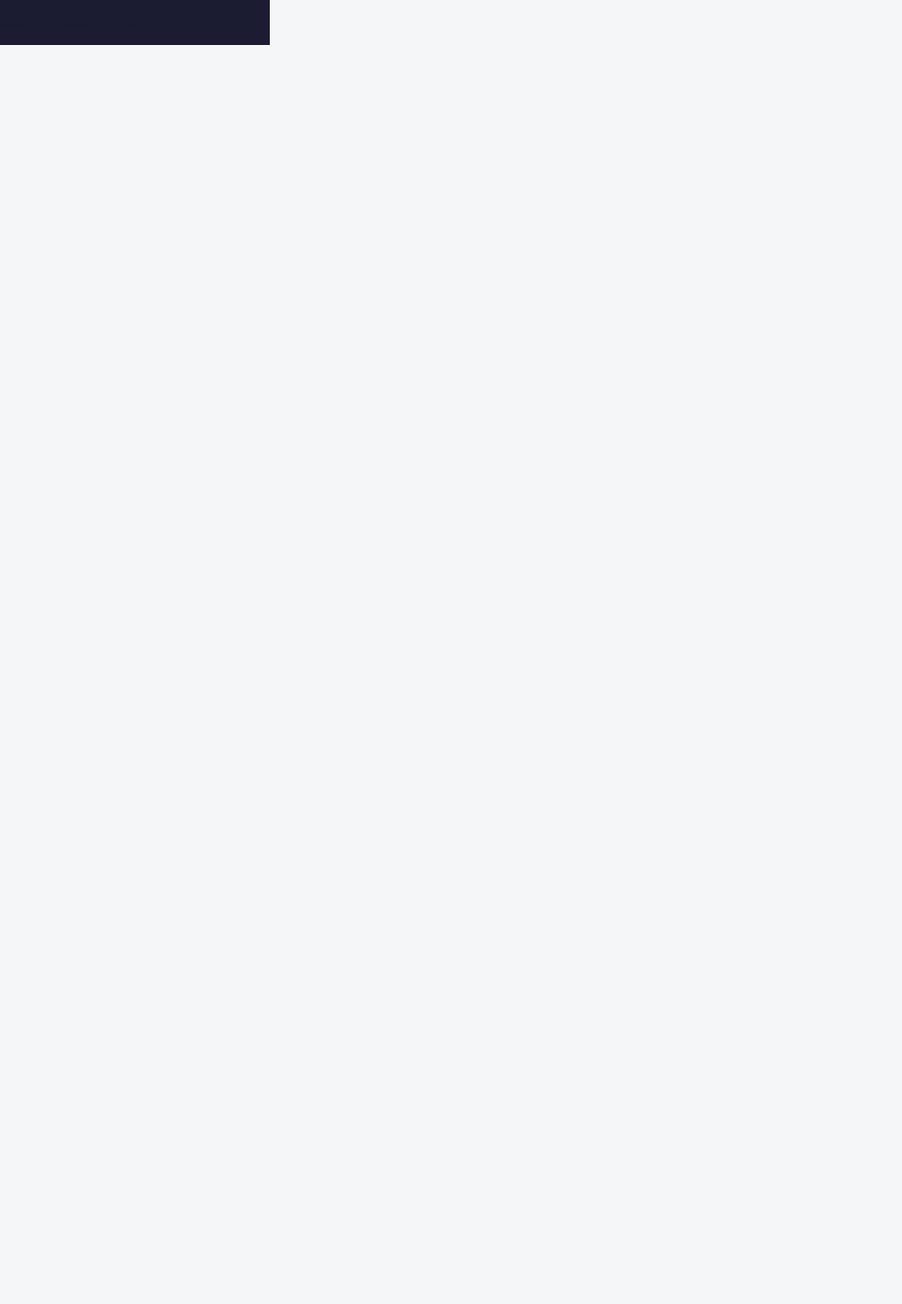
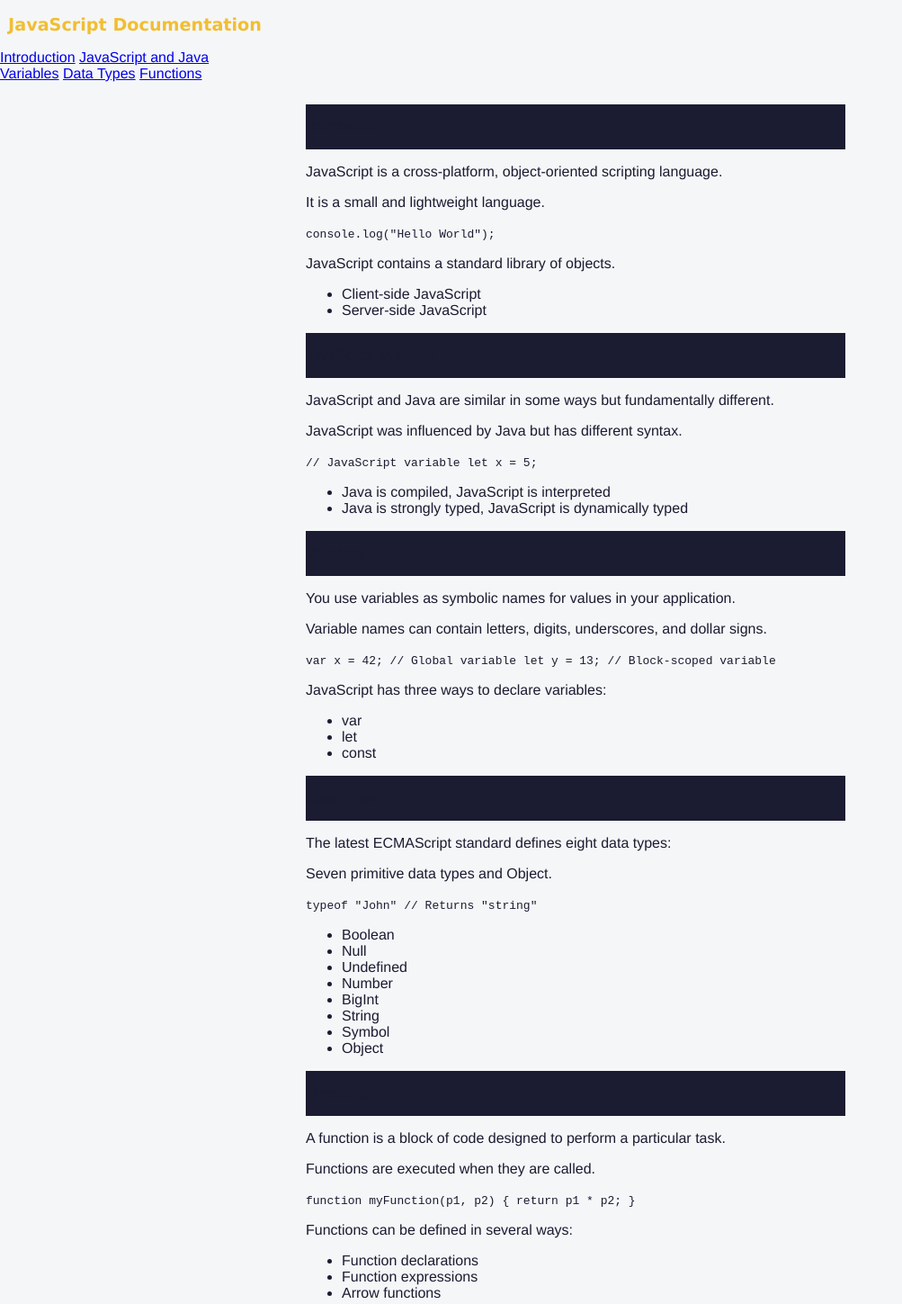
Before and after one commit to diogocarrola/freecodecamp-projects, a plain HTML site: page responsive-web-design/technical-documentation-page/index.html in a window 1280 px wide. Shown: the whole page at 90% size, without its empty margins (0-1003 px from the left). Before the commit the page ends 800 px from the top, so only its background shows below. Drawn offline with Linux system fonts and the light colour scheme; files that its build step writes are made by us from their sources.

Commit message:
Update HTML structure and content for JavaScript Documentation Page

```diff
--- a/responsive-web-design/technical-documentation-page/index.html
+++ b/responsive-web-design/technical-documentation-page/index.html
@@ -3,17 +3,104 @@
 <head>
     <meta charset="UTF-8">
     <meta name="viewport" content="width=device-width, initial-scale=1.0">
-    <title>Technical Documentation</title>
+    <title>JavaScript Documentation</title>
     <link rel="stylesheet" href="styles.css">
 </head>
 <body>
-    <nav id="navbar">
-        <header>Documentation Topics</header>
-        <!-- Navigation links will go here -->
+    <nav id="navbar" role="navigation" aria-label="Main navigation">
+        <h1>JavaScript Documentation</h1>
+        <a class="nav-link" href="#Introduction">Introduction</a>
+        <a class="nav-link" href="#JavaScript_and_Java">JavaScript and Java</a>
+        <a class="nav-link" href="#Variables">Variables</a>
+        <a class="nav-link" href="#Data_Types">Data Types</a>
+        <a class="nav-link" href="#Functions">Functions</a>
     </nav>
 
     <main id="main-doc">
-        <!-- Sections will go here -->
+        <section class="main-section" id="Introduction">
+            <header>Introduction</header>
+            <p>JavaScript is a cross-platform, object-oriented scripting language.</p>
+            <p>It is a small and lightweight language.</p>
+            <code>console.log("Hello World");</code>
+            <p>JavaScript contains a standard library of objects.</p>
+            <ul>
+                <li>Client-side JavaScript</li>
+                <li>Server-side JavaScript</li>
+            </ul>
+        </section>
+
+        <section class="main-section" id="JavaScript_and_Java">
+            <header>JavaScript and Java</header>
+            <p>JavaScript and Java are similar in some ways but fundamentally different.</p>
+            <p>JavaScript was influenced by Java but has different syntax.</p>
+            <code> // JavaScript variable
+                let x = 5;</code>
+            <ul>
+                <li>Java is compiled, JavaScript is interpreted</li>
+                <li>Java is strongly typed, JavaScript is dynamically typed</li>
+            </ul>
+        </section>
+
+        <section class="main-section" id="Variables">
+            <header>Variables</header>
+            <p>You use variables as symbolic names for values in your application.</p>
+            <p>Variable names can contain letters, digits, underscores, and dollar signs.</p>
+            <code>var x = 42; // Global variable
+                let y = 13; // Block-scoped variable</code>
+            <p>JavaScript has three ways to declare variables:</p>
+            <ul>
+                <li>var</li>
+                <li>let</li>
+                <li>const</li>
+            </ul>
+        </section>
+
+        <section class="main-section" id="Data_Types">
+            <header>Data Types</header>
+            <p>The latest ECMAScript standard defines eight data types:</p>
+            <p>Seven primitive data types and Object.</p>
+            <code>typeof "John" // Returns "string"</code>
+            <ul>
+                <li>Boolean</li>
+                <li>Null</li>
+                <li>Undefined</li>
+                <li>Number</li>
+                <li>BigInt</li>
+                <li>String</li>
+                <li>Symbol</li>
+                <li>Object</li>
+            </ul>
+        </section>
+
+        <section class="main-section" id="Functions">
+            <header>Functions</header>
+            <p>A function is a block of code designed to perform a particular task.</p>
+            <p>Functions are executed when they are called.</p>
+            <code>function myFunction(p1, p2) {
+                return p1 * p2;
+            }</code>
+            <p>Functions can be defined in several ways:</p>
+            <ul>
+                <li>Function declarations</li>
+                <li>Function expressions</li>
+                <li>Arrow functions</li>
+            </ul>
+        </section>
     </main>
+    <script>
+document.addEventListener('scroll', () => {
+  const sections = document.querySelectorAll('.main-section');
+  let currentId = '';
+  sections.forEach(section => {
+    const rect = section.getBoundingClientRect();
+    if(rect.top <= 80 && rect.bottom > 80) {
+      currentId = section.id;
+    }
+  });
+  document.querySelectorAll('.nav-link').forEach(link => {
+    link.classList.toggle('active', link.getAttribute('href') === '#' + currentId);
+  });
+});
+</script>
 </body>
 </html>
```
